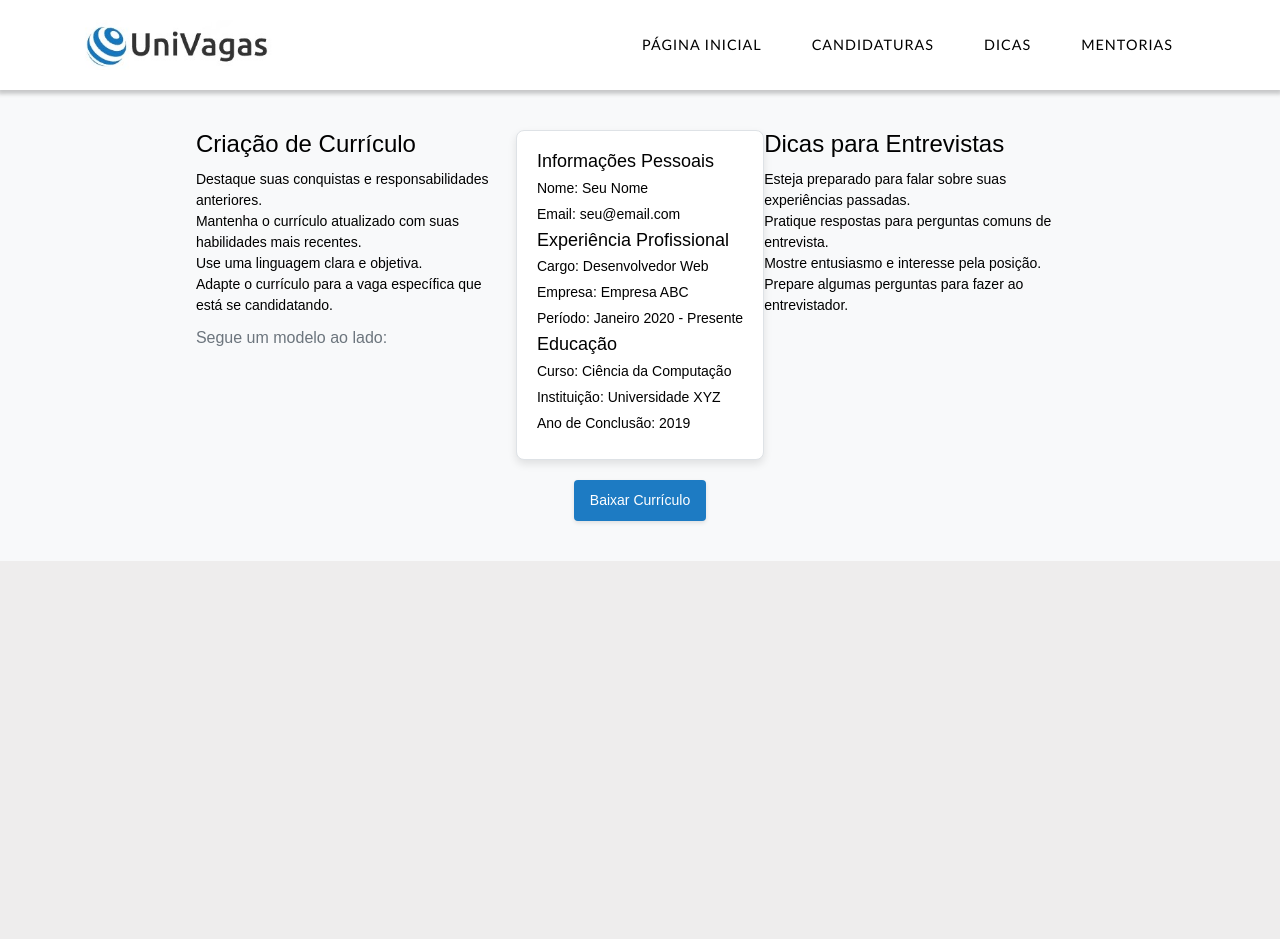
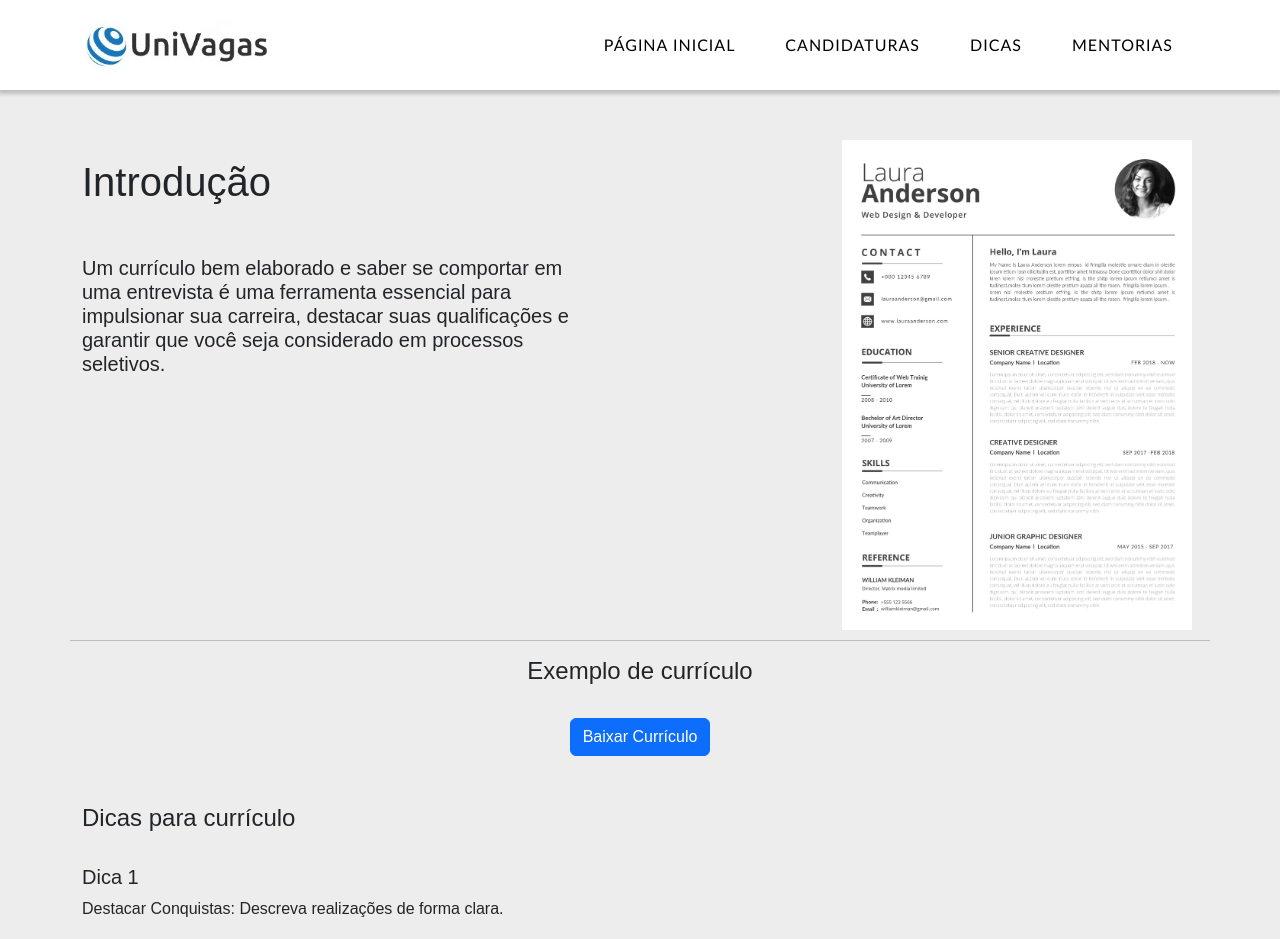
Before and after one commit to arthurmichaltchuk/univagas, a React (Create React App) app: page /dicas in a window 1280 px wide. Shown: the top 939 px of the page. Before the commit the page ends 800 px from the top, so only its background shows below. Built offline with nearby package versions, Linux system fonts and the light colour scheme; the HTML template or start-up script is replaced by a standard one.

Commit message:
continuação dicas

```diff
--- a/src/componentes/dicas.jsx
+++ b/src/componentes/dicas.jsx
@@ -1,126 +1,86 @@
 import React from 'react';
+import 'bootstrap/dist/css/bootstrap.min.css';
+import logo from '../images/curriculo.jpg'
+import Button from 'react-bootstrap/Button';
 
 const App = () => {
   const downloadCV = () => {
-    // Lógica para gerar e baixar o currículo em PDF
+
     alert('Download do currículo');
   };
 
   return (
-    <div style={styles.app}>
-      <div style={styles.header}>
-        <div style={styles.leftContent}>
-          <h1 style={styles.title}>Criação de Currículo</h1>
-          <ul style={styles.list}>
-            <li>Destaque suas conquistas e responsabilidades anteriores.</li>
-            <li>Mantenha o currículo atualizado com suas habilidades mais recentes.</li>
-            <li>Use uma linguagem clara e objetiva.</li>
-            <li>Adapte o currículo para a vaga específica que está se candidatando.</li>
-          </ul>
-          <p style={styles.subTitle}>Segue um modelo ao lado:</p>
+    <div className="container">
+      <div className="row">
+        <div className="col-md-8 pt-5">
+          <h1 className='introdicas'>Introdução</h1>
+          <div className='introducao'>
+          <h4 className='textintr'>Um currículo bem elaborado e saber se comportar em uma entrevista é uma ferramenta essencial para impulsionar sua carreira, destacar suas qualificações e garantir que você seja considerado em processos seletivos.
+          </h4>
+          </div>
+          <p></p>
         </div>
-        <div style={styles.rightContent}>
-          <div style={styles.resume}>
-            <h2 style={styles.resumeTitle}>Informações Pessoais</h2>
-            <p style={styles.resumeText}>Nome: Seu Nome</p>
-            <p style={styles.resumeText}>Email: seu@email.com</p>
-            <h2 style={styles.resumeTitle}>Experiência Profissional</h2>
-            <p style={styles.resumeText}>Cargo: Desenvolvedor Web</p>
-            <p style={styles.resumeText}>Empresa: Empresa ABC</p>
-            <p style={styles.resumeText}>Período: Janeiro 2020 - Presente</p>
-            <h2 style={styles.resumeTitle}>Educação</h2>
-            <p style={styles.resumeText}>Curso: Ciência da Computação</p>
-            <p style={styles.resumeText}>Instituição: Universidade XYZ</p>
-            <p style={styles.resumeText}>Ano de Conclusão: 2019</p>
+        <div className="col-md-4">
+          <div className='dicasimg'>
+          <img src={logo} alt="Logo" />
           </div>
-          <button style={styles.button} onClick={downloadCV}>
+        </div>
+
+        <hr />
+
+        <div className='downloadcv'>
+          <h4>Exemplo de currículo</h4>
+        </div>
+
+      </div>
+      <div className="d-flex justify-content-center mt-4">
+      <Button variant="primary" className="btn-dicas" onClick={downloadCV}>
             Baixar Currículo
-          </button>
+          </Button>
+          </div>
+
+          <br /><br />
+
+          <div className='dicascv'>
+          <h4>Dicas para currículo</h4>
+          <br />
+          <h5>Dica 1</h5>
+          <p>Destacar Conquistas: Descreva realizações de forma clara.</p>
+          <h5>Dica 2</h5>
+          <p>Atualizar Regularmente: Mantenha o currículo sempre atualizado.</p>
+          <h5>Dica 3</h5>
+          <p>Linguagem Clara: Use frases curtas e diretas.</p>
+          <h5>Dica 4</h5>
+          <p>Experiência Profissional: Destaque cargos anteriores.</p>
         </div>
-        <div style={styles.leftContent}>
-          <h1 style={styles.title}>Dicas para Entrevistas</h1>
-          <ul style={styles.list}>
-            <li>Esteja preparado para falar sobre suas experiências passadas.</li>
-            <li>Pratique respostas para perguntas comuns de entrevista.</li>
-            <li>Mostre entusiasmo e interesse pela posição.</li>
-            <li>Prepare algumas perguntas para fazer ao entrevistador.</li>
-          </ul>
+        <br />
+        <br />
+
+        <div className='dicasent'>
+          <h4>Dicas para entrevista</h4>
+          <br />
+          <h5>Dica 1</h5>
+          <p>Conheça a empresa e o papel para o qual está se candidatando.</p>
+          <h5>Dica 2</h5>
+          <p>Entenda a cultura organizacional e os valores da empresa.</p>
+          <h5>Dica 3</h5>
+          <p>Antecipe perguntas comuns e prepare respostas claras e concisas.</p>
+          <h5>Dica 4</h5>
+          <p>Destaque experiências passadas e conquistas relevantes.</p>
         </div>
-      </div>
+        <br />
+
+        <div>
+      <Button variant="primary" className="btn-topo" onClick={downloadCV}>
+            Voltar ao topo
+          </Button>
+          </div>
+
+
     </div>
   );
 };
 
-const styles = {
-  app: {
-    textAlign: 'center',
-    backgroundColor: '#f8f9fa',
-    fontFamily: 'Arial, sans-serif',
-  },
-  header: {
-    padding: '40px 20px',
-    color: '#000', // Cor do texto preto
-    display: 'flex',
-    justifyContent: 'center',
-    alignItems: 'flex-start',
-    flexDirection: 'row',
-    flexWrap: 'wrap',
-  },
-  leftContent: {
-    maxWidth: '300px',
-    textAlign: 'left',
-    marginRight: '20px',
-  },
-  rightContent: {
-    maxWidth: '600px',
-  },
-  title: {
-    fontSize: '24px',
-    marginBottom: '10px',
-    color: '#000000',
-  },
-  subTitle: {
-    fontSize: '16px',
-    marginTop: '10px',
-    color: '#6c757d',
-  },
-  list: {
-    listStyleType: 'none',
-    padding: '0',
-    margin: '0',
-    fontSize: '14px',
-    color: '#000', // Cor do texto preto
-  },
-  resume: {
-    textAlign: 'left',
-    padding: '20px',
-    border: '1px solid #dee2e6',
-    borderRadius: '8px',
-    boxSizing: 'border-box',
-    fontSize: '14px',
-    backgroundColor: '#fff',
-    boxShadow: '0 4px 8px rgba(0, 0, 0, 0.1)',
-  },
-  resumeTitle: {
-    fontSize: '18px',
-    marginBottom: '5px',
-    color: '#000000',
-  },
-  resumeText: {
-    margin: '5px 0',
-    color: '#000', // Cor do texto preto
-  },
-  button: {
-    backgroundColor: '#1d7bc3',
-    color: 'white',
-    fontSize: '14px',
-    padding: '10px 16px',
-    marginTop: '20px',
-    cursor: 'pointer',
-    border: 'none',
-    borderRadius: '4px',
-    boxShadow: '0 2px 4px rgba(0, 0, 0, 0.1)',
-  },
-};
+
 
 export default App;
--- a/src/index.css
+++ b/src/index.css
@@ -115,3 +115,33 @@ nav .menu-btn,
   margin-left: auto;
   margin-right: auto;
 }
+
+.dicasimg img{
+  height: 500px;
+  margin-top: 50px;
+  padding-bottom: 10px;
+}
+
+.introdicas {
+  margin-bottom: 10px;
+  margin-top: 20px;
+}
+
+.btn-dicas{
+  margin-left: auto;
+  margin-right: auto
+}
+
+.downloadcv{
+  text-align: center;
+}
+
+.introducao{
+  text-align: left;
+  max-width: 500px;
+  padding-top: 40px;
+}
+
+.textintr{
+  font-size: 20px;
+}
```
